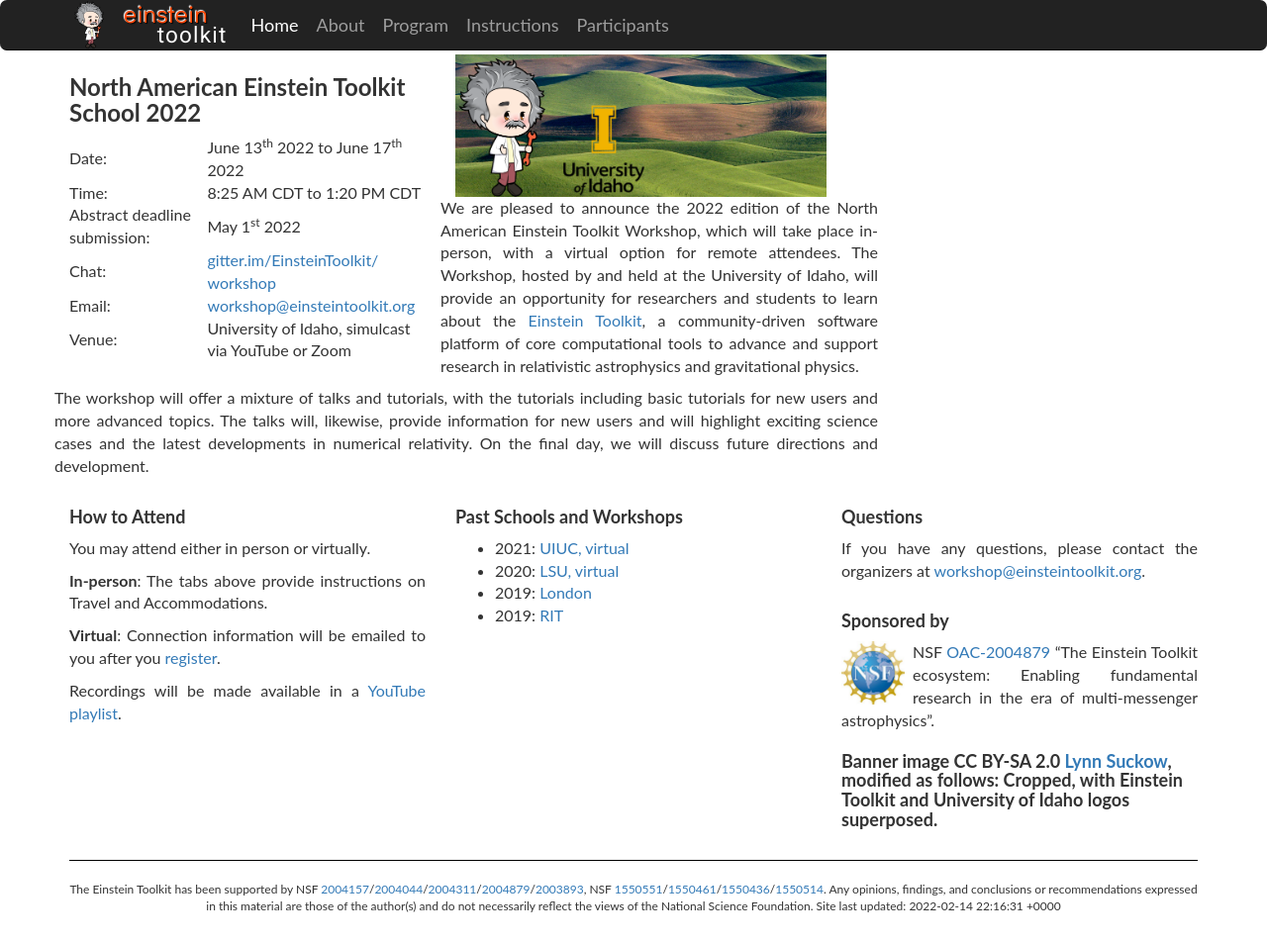
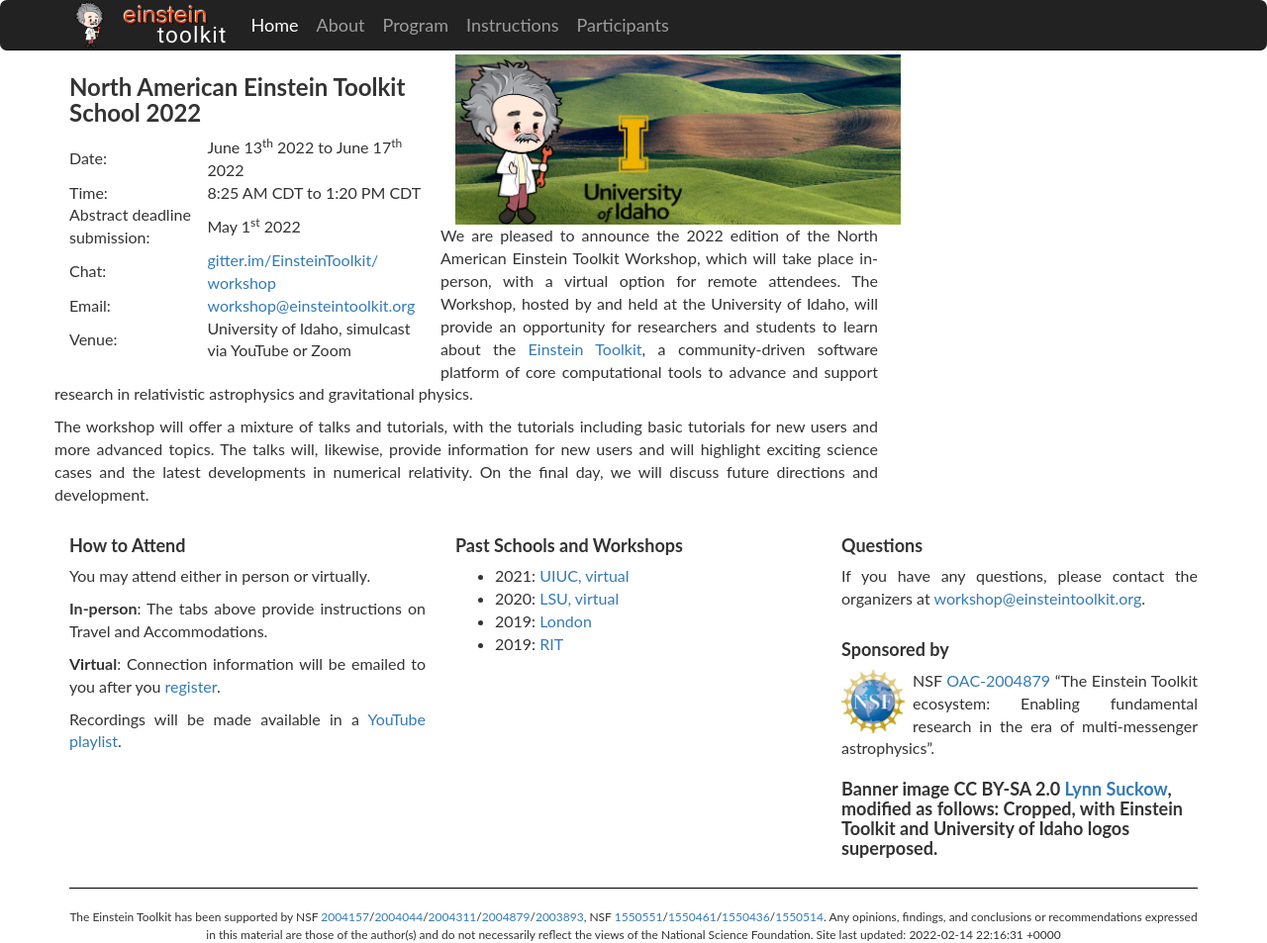
Before and after one commit to EinsteinToolkit/et2022uidaho, a Jekyll site: the page built from index.md, in a window 1280 px wide and 953 px high. Shown: the whole window at 99% size. Built offline with Jekyll 4.4.1, drawn with Linux system fonts in a browser that asks for light colours.

Commit message:
index.md: tweak image size again

```diff
--- a/index.md
+++ b/index.md
@@ -20,7 +20,7 @@ Venue:&nbsp;  | University of Idaho, simulcast via YouTube or Zoom
 
 
 <div class="col-xs-12 col-sm-7 col-md-8">
-<img src="images/ET_UIdaho.png" alt="Giant cartoon Einstein standing in the Palouse, alongside U of Idaho logo" style="max-height:80em;max-width:50%">
+<img src="images/ET_UIdaho.png" alt="Giant cartoon Einstein standing in the Palouse, alongside U of Idaho logo" style="max-height:80em;max-width:60%">
 </div>
 
 <div markdown="1">
```
